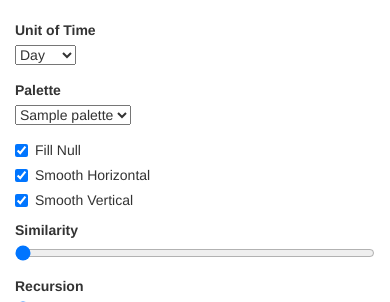
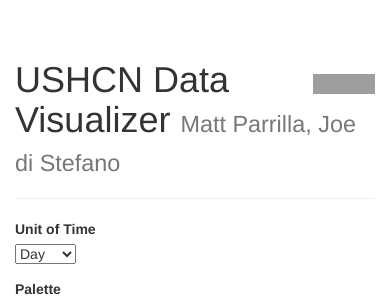
Before and after one commit to mattparrilla/USHCN-dashboard, a Flask app: template templates/content.html in a window 390 px wide. Shown: the top 302 px of the page. Run offline with Flask 2, Linux system fonts and the light colour scheme; the template is opened without the code that fills it: most values are stand-ins (such as "Sample title", 1, 10 or a date in 2020); grey boxes labelled with a size stand in for pictures from a placeholder-image service; parts of the project's set-up code (start-up, migrations or seed data) failed here and were passed over; some libraries are stand-ins or nearby versions; grey boxes are pictures that could not be loaded.

Commit message:
add some love

```diff
--- a/templates/content.html
+++ b/templates/content.html
@@ -3,6 +3,13 @@
 {% block content %}
 <div class="container">
     <div class="row">
+        <div class="col-sm-12">
+            <div class="page-header">
+                <iframe style="float: right; margin-top: 1em;" src="http://ghbtns.com/github-btn.html?user=mattparrilla&amp;repo=csv2png&amp;type=fork"
+  allowtransparency="true" frameborder="0" scrolling="0" width="62" height="20"></iframe>
+                <h1>USHCN Data Visualizer <small>Matt Parrilla, Joe di Stefano</small></h1>
+            </div>
+        </div>
         <div class="col-sm-4">
             <form role="form">
                 <div class="form-group">
```
